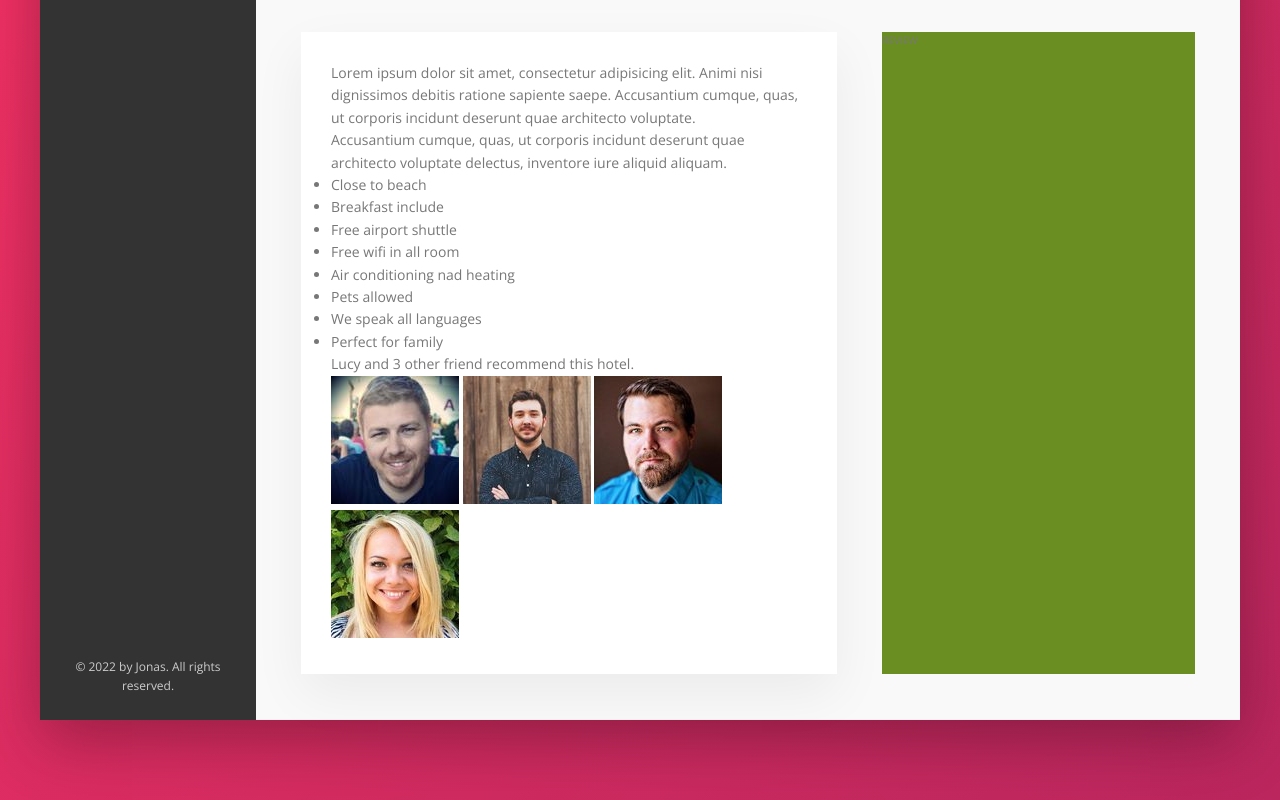
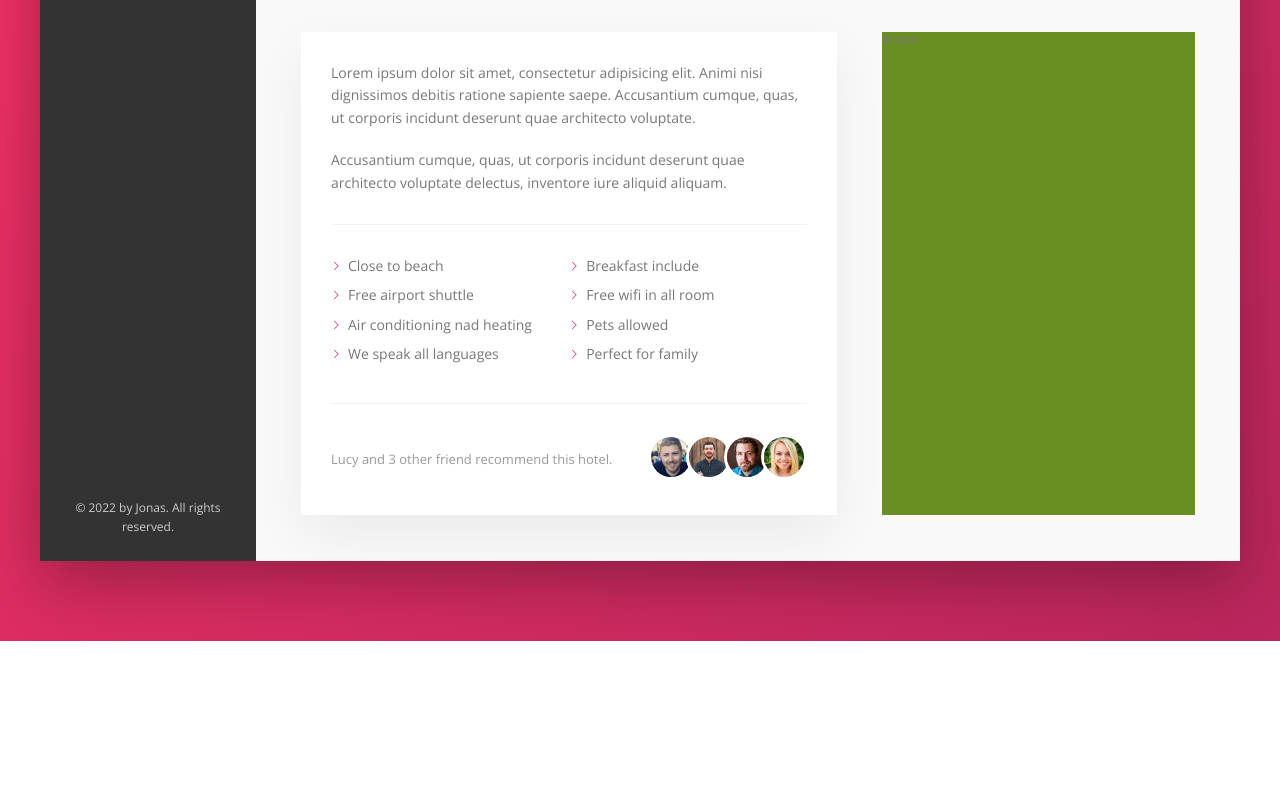
Before and after one commit to boston-terrier-kirin/jonas-css-advanced, a website: page trillo/index.html in a window 1280 px wide. Shown: the part 615-1415 px from the top of the page. After the commit the page ends 1256 px from the top, so only its background shows below. Drawn offline with nearby package versions, Linux system fonts and the light colour scheme.

Commit message:
trillo/83

```diff
--- a/trillo/index.html
+++ b/trillo/index.html
@@ -155,14 +155,14 @@
                 </p>
               </p>
               <ul class="list">
-                <li class="list_item">Close to beach</li>
-                <li class="list_item">Breakfast include</li>
-                <li class="list_item">Free airport shuttle</li>
-                <li class="list_item">Free wifi in all room</li>
-                <li class="list_item">Air conditioning nad heating</li>
-                <li class="list_item">Pets allowed</li>
-                <li class="list_item">We speak all languages</li>
-                <li class="list_item">Perfect for family</li>
+                <li class="list__item">Close to beach</li>
+                <li class="list__item">Breakfast include</li>
+                <li class="list__item">Free airport shuttle</li>
+                <li class="list__item">Free wifi in all room</li>
+                <li class="list__item">Air conditioning nad heating</li>
+                <li class="list__item">Pets allowed</li>
+                <li class="list__item">We speak all languages</li>
+                <li class="list__item">Perfect for family</li>
               </ul>
               <div class="recommend">
                 <p class="recommend__count">
--- a/trillo/sass/_components.scss
+++ b/trillo/sass/_components.scss
@@ -327,3 +327,78 @@
     outline: none;
   }
 }
+
+// PARAGRAPH
+// .paragraph:not(:last-child) {
+.paragraph:not(:last-of-type) {
+  margin-bottom: 2rem;
+}
+
+// LIST
+.list {
+  list-style: none;
+  margin: 3rem 0;
+  padding: 3rem 0;
+  border-top: 1px solid var(--color-grey-light-2);
+  border-bottom: 1px solid var(--color-grey-light-2);
+
+  // flex-wrap で折り返しが効くようにする。
+  display: flex;
+  flex-wrap: wrap;
+
+  &__item {
+    margin-bottom: 0.7rem;
+
+    // basis: 50% にしているので、2列に並ぶ
+    flex: 0 0 50%;
+  }
+
+  &__item::before {
+    content: '';
+    display: inline-block;
+    height: 1rem;
+    width: 1rem;
+    margin-right: 0.7rem;
+
+    // これは古いやり方らしい
+    // background-image: url(../img/chevron-thin-right.svg);
+    // background-size: cover;
+
+    // 新しいやり方。こっちだと色を変えられるらしい。
+    background-color: var(--color-primary);
+    -webkit-mask-image: url(../img/chevron-thin-right.svg);
+    -webkit-mask-size: cover;
+    mask-image: url(../img/chevron-thin-right.svg);
+    mask-size: cover;
+  }
+}
+
+// RECOMMEND
+.recommend {
+  font-size: 1.3rem;
+  color: var(--color-grey-dark-3);
+
+  display: flex;
+  align-items: center;
+
+  &__count {
+    margin-right: auto;
+  }
+
+  &__friends {
+  }
+
+  &__photo {
+    height: 4rem;
+    width: 4rem;
+    border-radius: 50%;
+
+    // content-boxに戻せば、borderが外側につく
+    box-sizing: content-box;
+    border: 3px solid #fff;
+
+    &:not(:last-child) {
+      margin-right: -1.15rem;
+    }
+  }
+}
```
Also changed, not shown: trillo/css/style.css.
